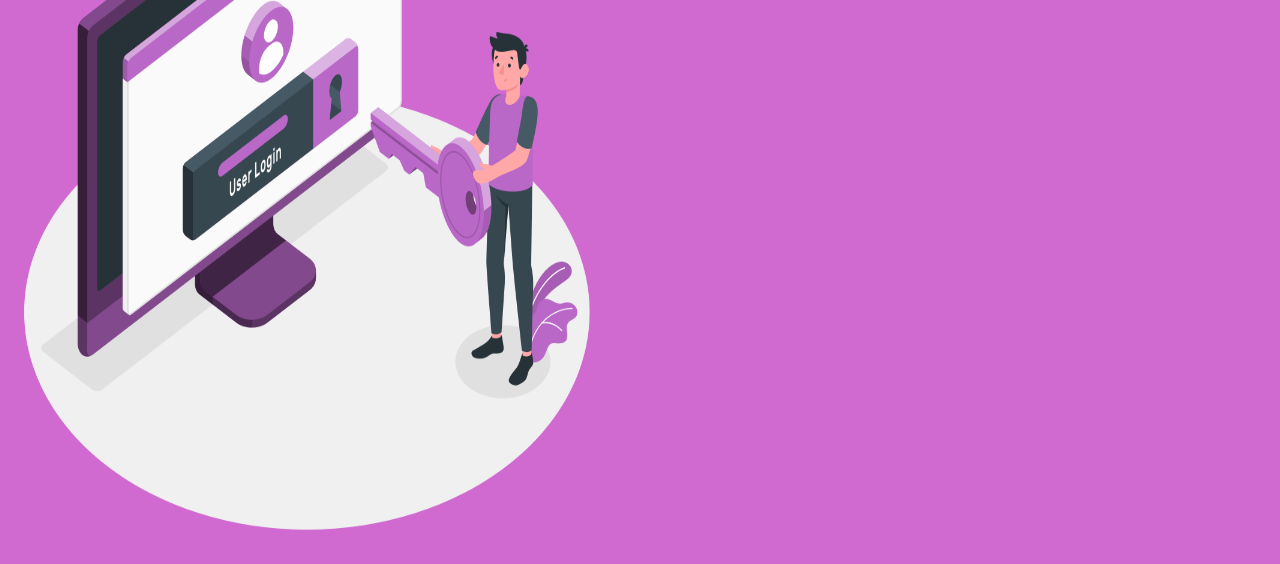
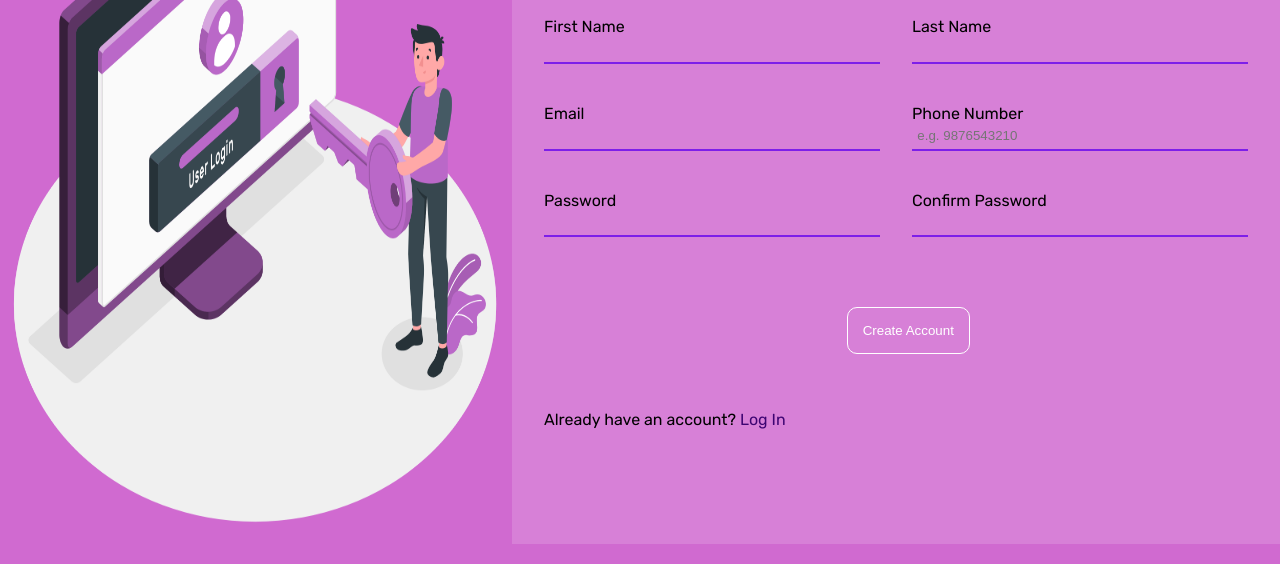
Before and after one commit to tltnsk/sign-up-page, a plain HTML site: page index.html in a window 1280 px wide. Shown: the part 256-820 px from the top of the page. Drawn offline with Linux system fonts and the light colour scheme; a web font is replaced by a local one.

Commit message:
fix html and css

```diff
--- a/index.html
+++ b/index.html
@@ -26,37 +26,45 @@
             <form class="customer-info" action="/submit" method="post">
                 <h2>Sign Up</h2>
 
-        <div class="first-row">
+                <div class="inputs">
+                    <div class="row">
+                        <div class="input-group">
                             <label for="first-name">First Name</label>
-          <input type="text" id="first-name" name="first-name" required>
-
+                            <input type="text" name="first-name" required>
+                        </div>
+                        <div class="input-group">
                             <label for="last-name">Last Name</label>
-          <input type="text" id="last-name" name="last-name" required>
+                            <input type="text" name="last-name" required>
                         </div>
-
-        <div class="second-row">
+                    </div>
+                    <div class="row">
+                        <div class="input-group">
                             <label for="email">Email</label>
                             <input type="email" id="email" name="email" required>
-
+                        </div>
+                        <div class="input-group">
                             <label for="phone-number">Phone Number</label>
-          <input type="tel" id="phone-number" name="phone-number" pattern="[0-9]{10}" placeholder="e.g. 9876543210">
+                            <input type="tel" id="phone-number" name="phone-number" pattern="[0-9]{10}"
+                                placeholder="e.g. 9876543210">
                         </div>
-
-        <div class="third-row">
+                    </div>
+                    <div class="row">
+                        <div class="input-group">
                             <label for="password">Password</label>
                             <input type="password" id="password" name="password" required>
-
+                        </div>
+                        <div class="input-group">
                             <label for="confirm-password">Confirm Password</label>
                             <input type="password" id="confirm-password" name="confirm-password" required>
                         </div>
-
+                    </div>
                     <div class="footer">
                         <button type="submit">Create Account</button>
                     </div>
             </form>
 
             <footer>
-        <p>Already have an account? <a href="google.com">Log In</a></p>
+                <p>Already have an account? <a href="https://www.google.com/">Log In</a></p>
             </footer>
         </main>
 
--- a/style.css
+++ b/style.css
@@ -1,15 +1,102 @@
-* {
+body,
+html {
     background-color: rgb(208, 106, 208);
     font-family: "Rubik", sans-serif;
+    height: 100%;
+    margin: 0;
 }
 
 .container {
     display: flex;
-    flex-direction: row;
-    gap: 100px;
+    align-items: stretch;
+    justify-content: center;
+    height: 100vh;
+    flex-wrap: nowrap;
+    box-sizing: border-box;
+}
+
+.image-section {
+    flex: 0 0 40%;
+    max-width: 40%;
+    height: 100%;
 }
 
 .login-img {
-    height: 100vh;
-    width: 600px;
+    width: 100%;
+    height: 100%;
 }
+
+.login-section {
+    flex: 1;
+    max-width: 60%;
+    padding: 2rem;
+    background: rgba(255, 255, 255, 0.15);
+}
+
+
+.intro {
+    margin-top: 100px;
+    font-size: 24px;
+    color:rgb(66, 33, 96);
+}
+
+.customer-info h2 {
+    color:rgb(130, 36, 217);
+    font-size: 40px;
+}
+
+.inputs {
+    display: flex;
+    flex-direction: column;
+    gap: 40px;
+}
+
+.row {
+    display: flex;
+    justify-content: space-between;
+    gap: 2rem;
+}
+
+.input-group {
+    display: flex;
+    flex-direction: column;
+    width: 100%;
+}
+
+input {
+	appearance: none;
+	border: none;
+	outline: none;
+	border-bottom: .2em solid #7d1ee9;
+	border-radius: .2em .2em 0 0;
+	padding: .4em;
+    background-color: transparent;
+}
+
+a {
+    text-decoration: none;
+    color:rgb(61, 4, 114);
+}
+
+button {
+    margin-top: 30px;
+    padding: 15px;
+    background-color: transparent;
+    border-radius: 10px;
+    color: white;
+    border: 1px solid white;
+    transition: background-color 0.3s ease, color 0.3s ease;
+    margin-left: 43%;
+}
+
+button:hover {
+    cursor: pointer;
+    background-color: white;
+    color: rgb(208, 106, 208);
+}
+
+input:focus {
+    border-bottom-color: rgb(208, 106, 208);
+    background-color: rgba(255, 255, 255, 0.1);
+    transition: all 0.3s ease;
+}
```
Lines whose indentation alone changed are shown as unchanged.
